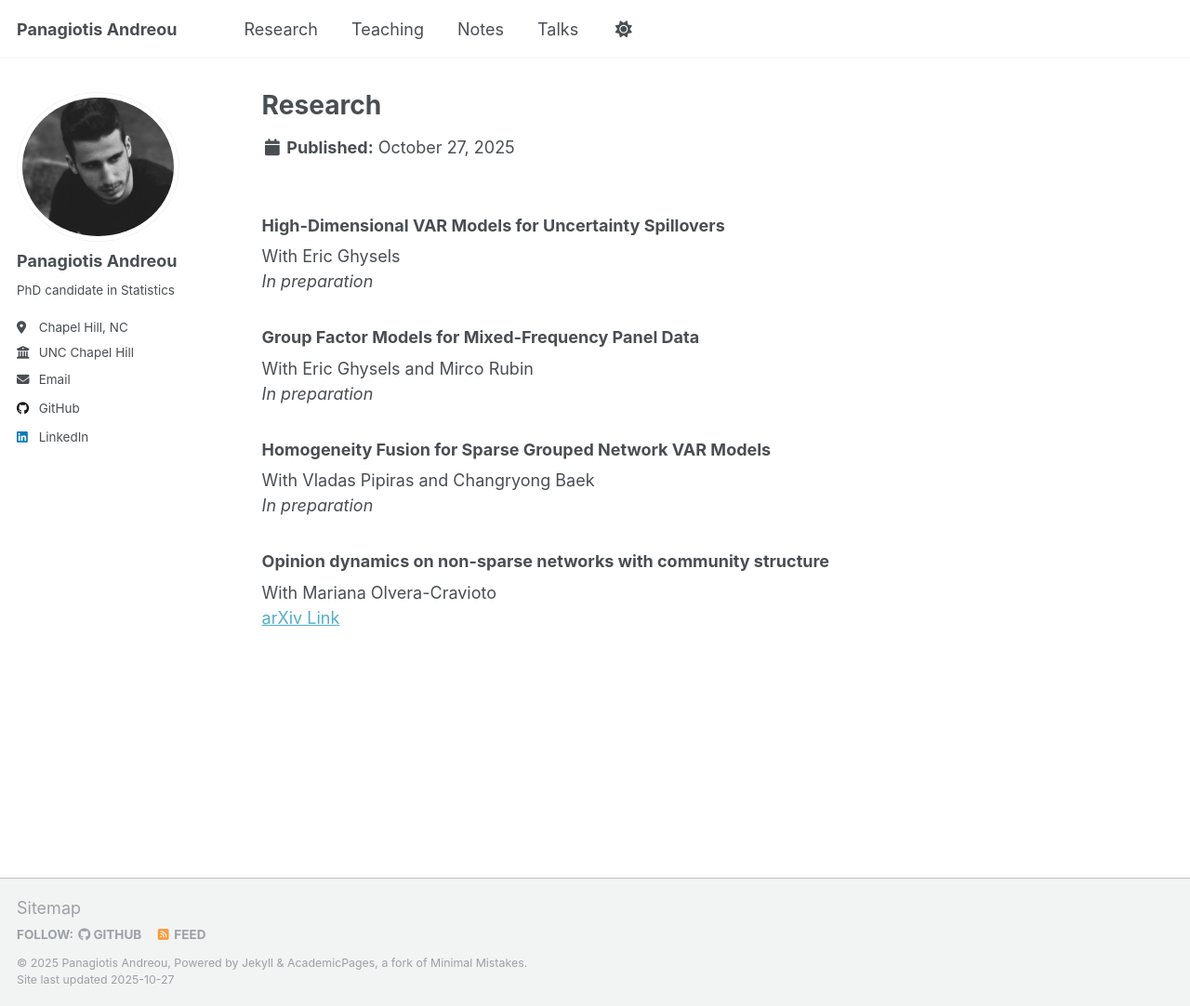
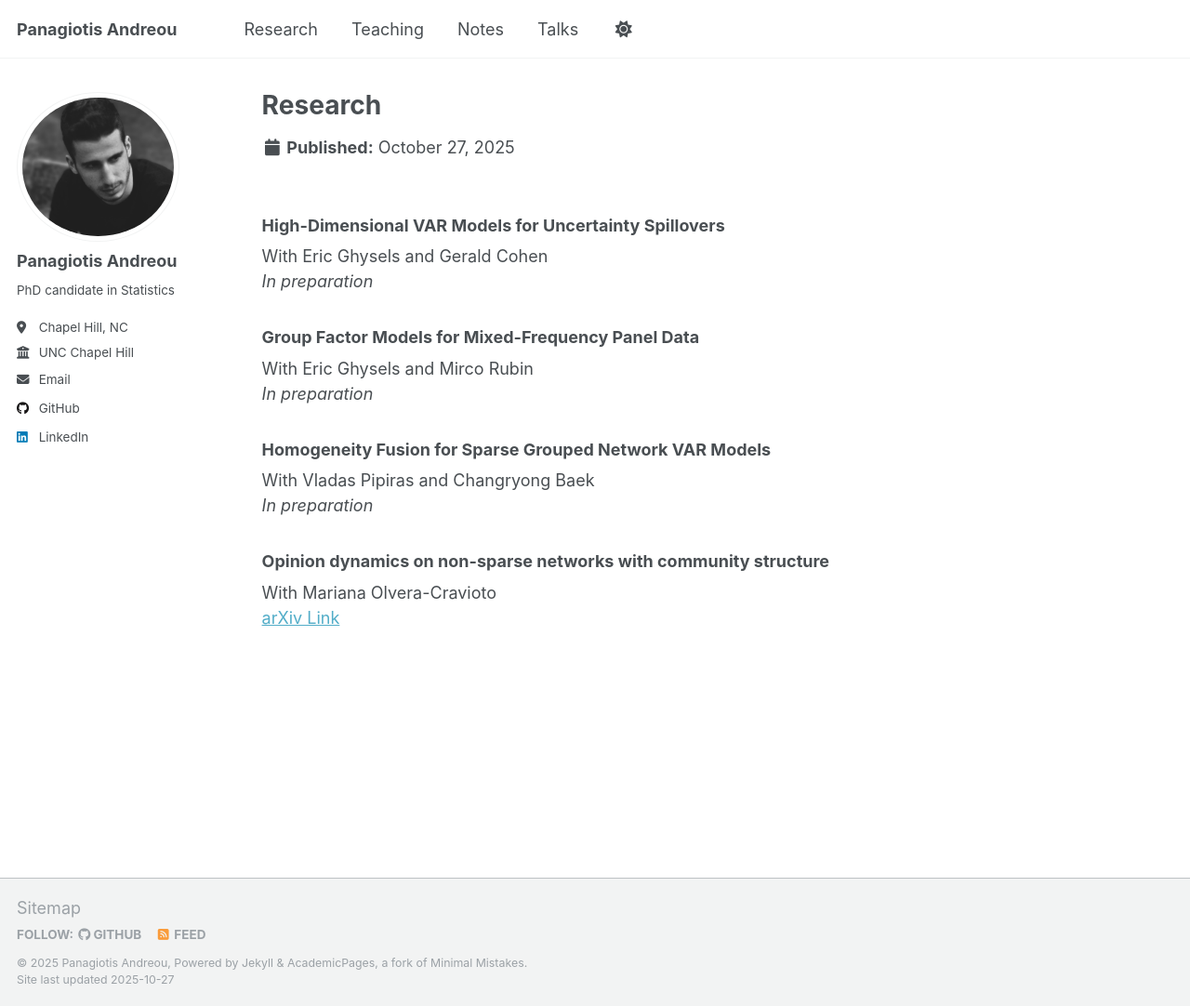
Before and after one commit to andreoupanos/andreoupanos.github.io, a Jekyll site: the page built from _pages/research.md, in a window 1280 px wide and 1082 px high. Shown: the whole window at 93% size. Built offline with Jekyll 4.4.1, drawn with Linux system fonts in a browser that asks for light colours; a script that is not in the unit is left out.

Commit message:
Another change in the Research tab

```diff
--- a/_pages/research.md
+++ b/_pages/research.md
@@ -5,7 +5,7 @@ author_profile: true
 ---
 
 ### High-Dimensional VAR Models for Uncertainty Spillovers
-With Eric Ghysels
+With Eric Ghysels and Gerald Cohen
 *In preparation*
 
 ### Group Factor Models for Mixed-Frequency Panel Data
```
